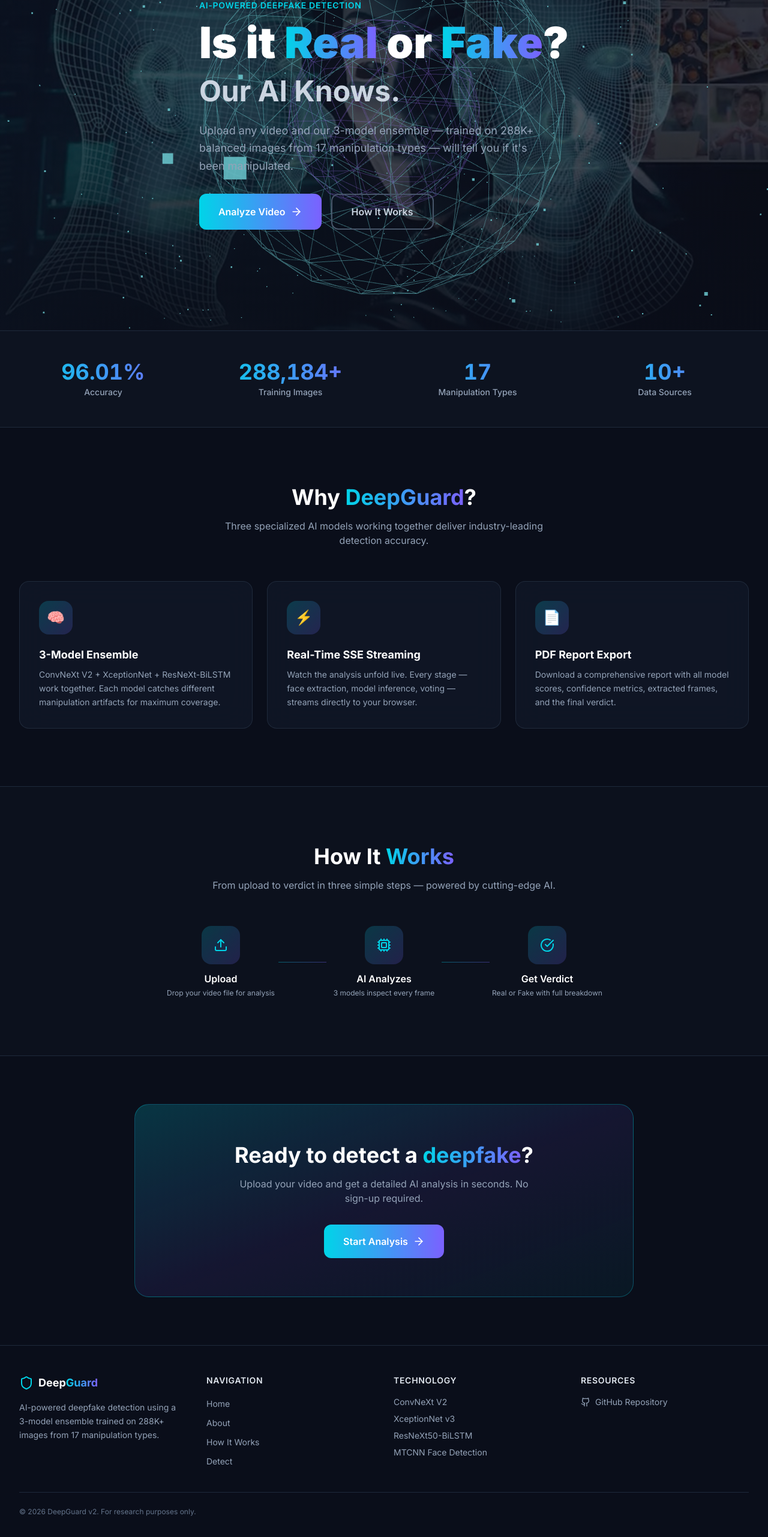
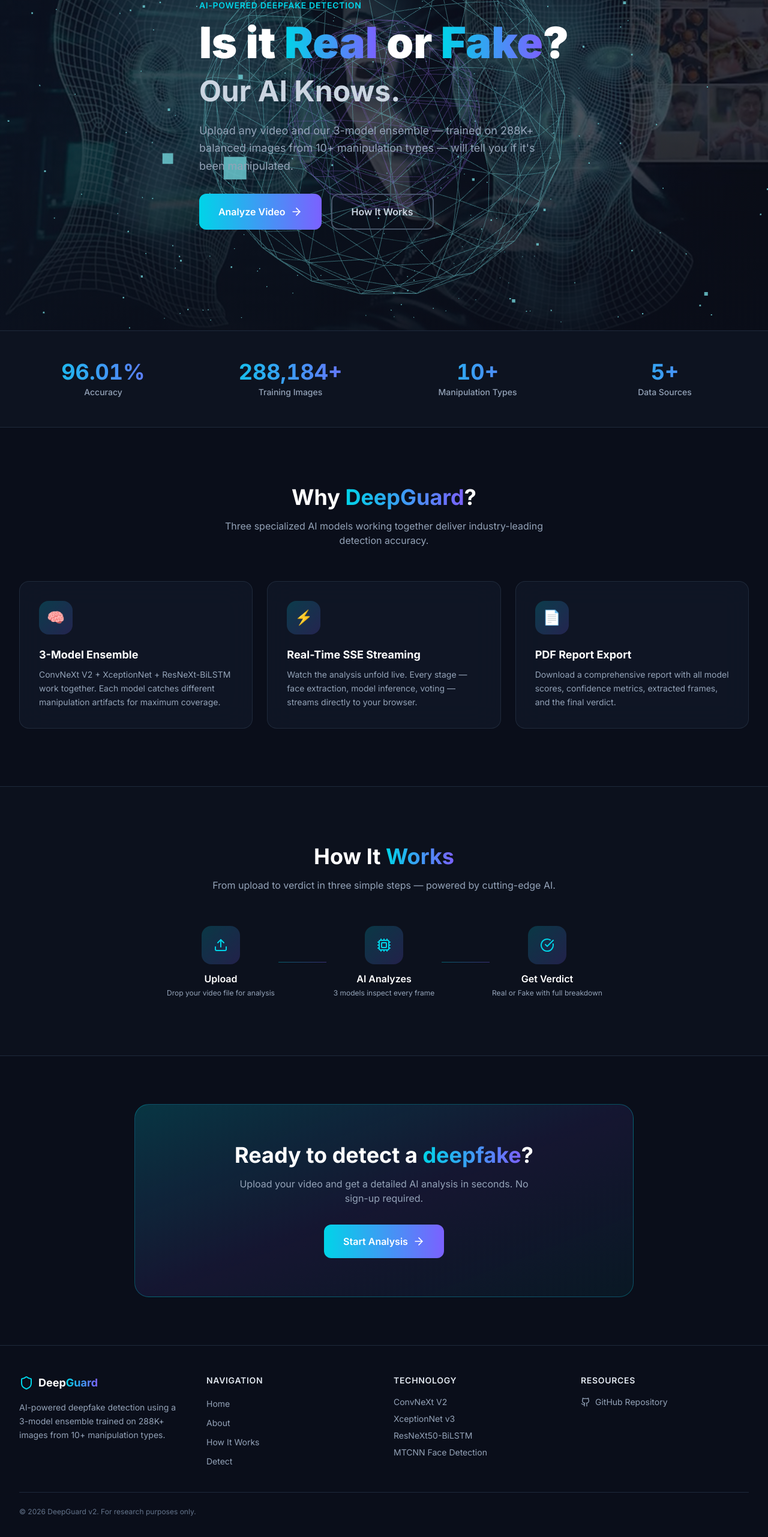
Before and after one commit to omkarph1/DeepGuard, a React app in the folder frontend/: page / in a window 1280 px wide. Shown: the part 234-2797 px from the top of the page at 60% size. Built offline with nearby package versions, Linux system fonts and the light colour scheme; the HTML template or start-up script is replaced by a standard one.

Commit message:
Update manipulation and dataset counts across project

```diff
--- a/frontend/src/components/Footer.jsx
+++ b/frontend/src/components/Footer.jsx
@@ -16,7 +16,7 @@ export default function Footer() {
               </span>
             </Link>
             <p className="text-sm text-slate-500 dark:text-slate-400 leading-relaxed">
-              AI-powered deepfake detection using a 3-model ensemble trained on 288K+ images from 17 manipulation types.
+              AI-powered deepfake detection using a 3-model ensemble trained on 288K+ images from 10+ manipulation types.
             </p>
           </div>
 
--- a/frontend/src/components/StatsBar.jsx
+++ b/frontend/src/components/StatsBar.jsx
@@ -46,8 +46,8 @@ function Counter({ end, suffix = '', prefix = '', duration = 2 }) {
 const stats = [
   { value: 96.01, suffix: '%', label: 'Accuracy', prefix: '' },
   { value: 288184, suffix: '+', label: 'Training Images', prefix: '' },
-  { value: 17, suffix: '', label: 'Manipulation Types', prefix: '' },
-  { value: 10, suffix: '+', label: 'Data Sources', prefix: '' },
+  { value: 10, suffix: '+', label: 'Manipulation Types', prefix: '' },
+  { value: 5, suffix: '+', label: 'Data Sources', prefix: '' },
 ]
 
 export default function StatsBar() {
--- a/frontend/src/pages/About.jsx
+++ b/frontend/src/pages/About.jsx
@@ -58,7 +58,7 @@ export default function About() {
             DeepGuard <span className="gradient-text">v2</span>
           </h1>
           <p className="text-lg text-slate-800 dark:text-slate-300 max-w-3xl mx-auto leading-relaxed font-medium">
-            Using a 3-model ensemble trained on 288,000+ balanced images from 17 manipulation types.
+            Using a 3-model ensemble trained on 288,000+ balanced images from 10+ manipulation types.
           </p>
         </motion.div>
       </section>
@@ -210,7 +210,7 @@ export default function About() {
           <div className="glass-card p-6 sm:p-8 relative overflow-hidden">
             <div className="grid grid-cols-1 md:grid-cols-3 gap-6 relative z-10">
               {[
-                { step: '1', title: 'Data Aggregation (17 Types)', desc: 'Sourced from 10+ public datasets across 17 distinct manipulation types including FaceForensics++, Celeb-DF v2, DFDC, and the Artifact GAN dataset (StyleGAN, StyleGAN2, StarGAN, etc.).' },
+                { step: '1', title: 'Data Aggregation (10+ Types)', desc: 'Sourced from 5+ public datasets across 10+ distinct manipulation types including FaceForensics++, Celeb-DF v2, DFDC, and the Artifact GAN dataset (StyleGAN, StyleGAN2, StarGAN, etc.).' },
                 { step: '2', title: 'MTCNN & Deduplication', desc: 'Used MTCNN architecture for precision face extraction and alignment, followed by perceptual hashing to ensure every image in the 288K dataset is unique and verified.' },
                 { step: '3', title: 'Perfect 50/50 Balance', desc: 'Strictly balanced the final dataset with exactly 144,092 REAL and 144,092 FAKE images, split into verified Train, Validation, and Test sets for unbiased evaluation.' }
               ].map((s, i) => (
@@ -241,7 +241,7 @@ export default function About() {
             <div className="grid md:grid-cols-3 gap-6 mb-8">
               {[
                 { value: '288K+', label: 'Total Images', sub: 'Verified & Deduplicated' },
-                { value: '17', label: 'Manipulation Types', sub: 'Swaps, Reenactment & GANs' },
+                { value: '10+', label: 'Manipulation Types', sub: 'Swaps, Reenactment & GANs' },
                 { value: '50/50', label: 'Class Balance', sub: '144,092 Real + 144,092 Fake' },
               ].map((stat, i) => (
                 <div key={stat.label} className="text-center p-4 rounded-xl bg-surface-light dark:bg-slate-800/30">
@@ -285,7 +285,7 @@ export default function About() {
         <motion.div {...fadeInUp}>
           <div className="flex items-center gap-3 mb-8">
             <FlaskConical className="w-6 h-6 text-primary-light dark:text-primary" />
-            <h2 className="text-2xl sm:text-3xl font-bold text-slate-800 dark:text-white">17 Manipulation Techniques</h2>
+            <h2 className="text-2xl sm:text-3xl font-bold text-slate-800 dark:text-white">10+ Manipulation Techniques</h2>
           </div>
           <div className="glass-card overflow-hidden">
             <div className="overflow-x-auto">
--- a/frontend/src/pages/Detect.jsx
+++ b/frontend/src/pages/Detect.jsx
@@ -174,7 +174,7 @@ export default function Detect() {
             Analyze Your <span className="gradient-text">Video</span>
           </h1>
           <p className="text-slate-500 dark:text-slate-400 max-w-lg mx-auto">
-            Upload a video and our 3-model ensemble — trained on 343K+ images from 17 curated types — will determine if it contains deepfake manipulation.
+            Upload a video and our 3-model ensemble — trained on 343K+ images from 10+ curated types — will determine if it contains deepfake manipulation.
           </p>
         </motion.div>
 
--- a/frontend/src/pages/Landing.jsx
+++ b/frontend/src/pages/Landing.jsx
@@ -68,7 +68,7 @@ export default function Landing() {
                 </span>
               </h1>
               <p className="text-lg text-slate-500 dark:text-slate-400 mb-8 max-w-xl leading-relaxed">
-                Upload any video and our 3-model ensemble — trained on 288K+ balanced images from 17 manipulation types — will tell you if it's been manipulated.
+                Upload any video and our 3-model ensemble — trained on 288K+ balanced images from 10+ manipulation types — will tell you if it's been manipulated.
               </p>
               <div className="flex flex-col sm:flex-row gap-4">
                 <Link to="/detect" className="btn-glow inline-flex items-center justify-center gap-2">
```
Also changed, not shown: 1 other file (tests, documents, lock files or other folders).
